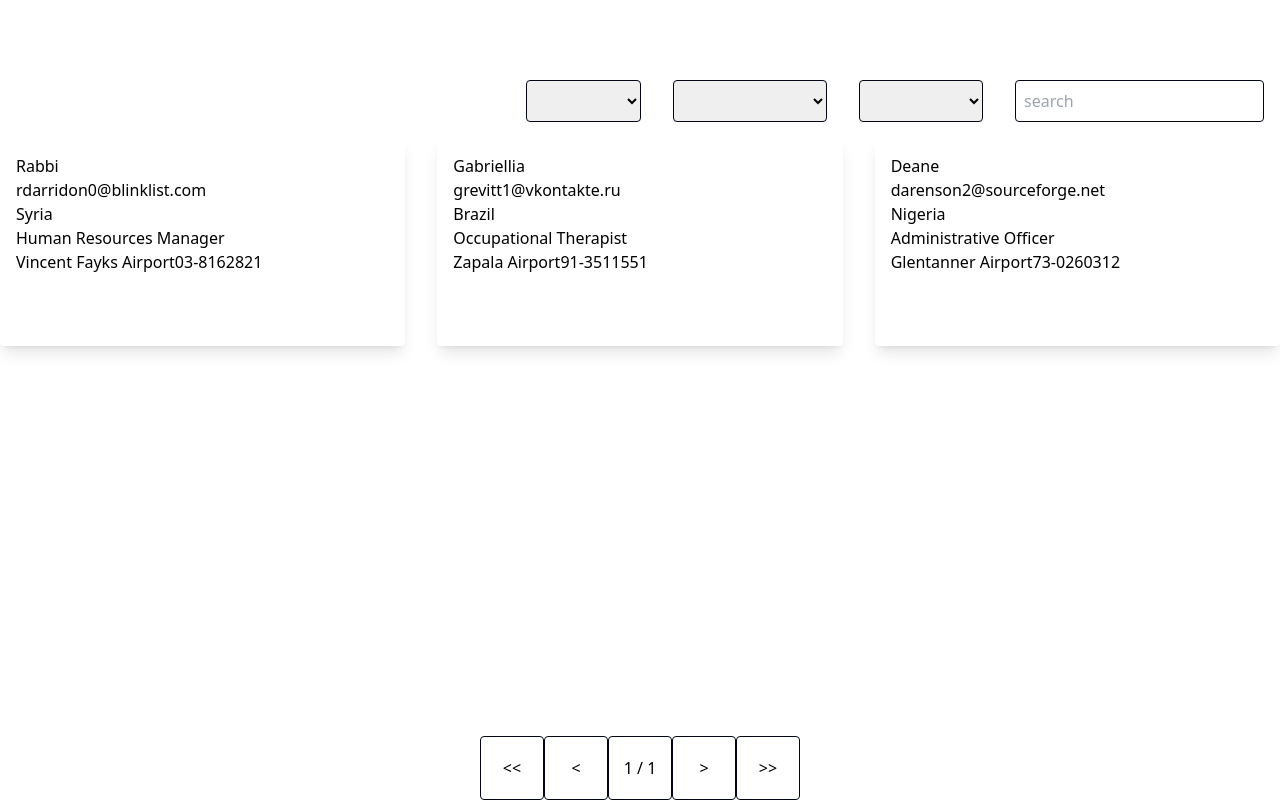
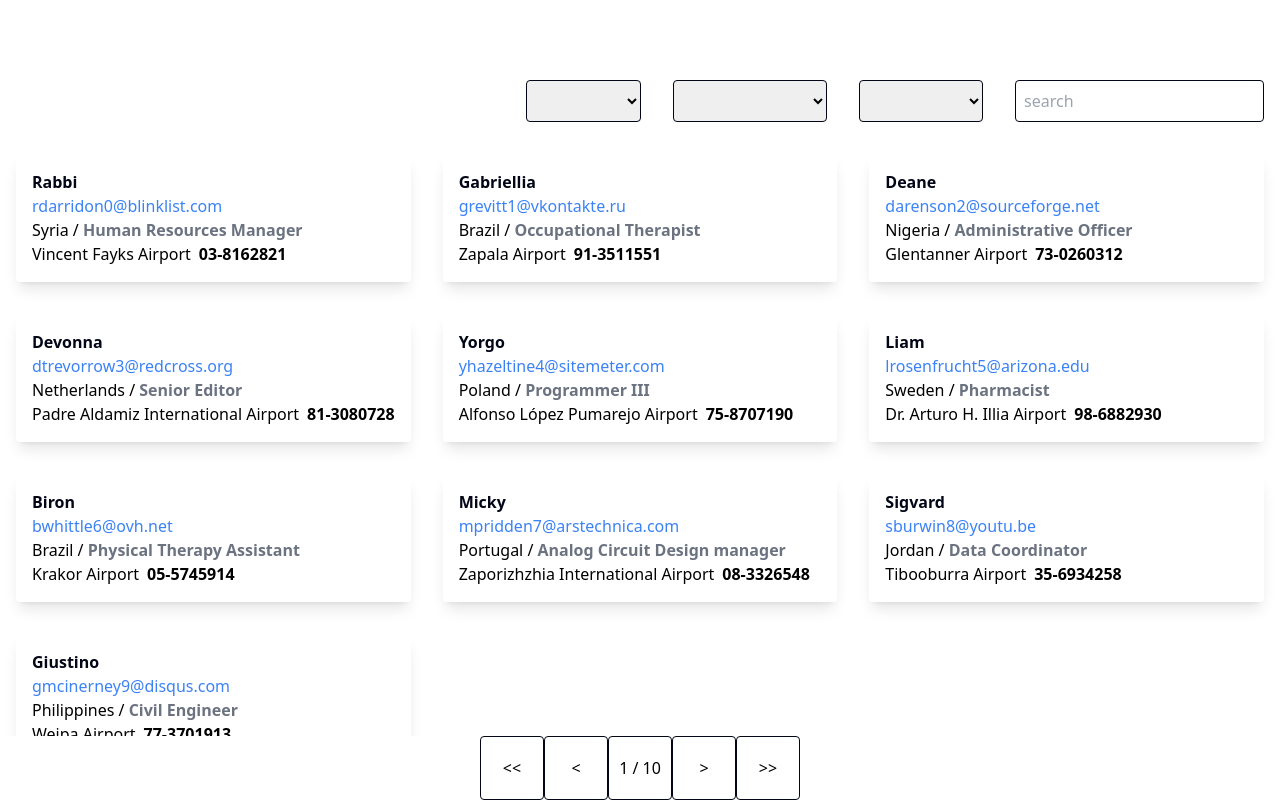
Before and after one commit to dgonzalez870/employee-registration, an Angular app in the folder front-end/: page /employees/list in a window 1280 px wide. Built offline with nearby package versions, Linux system fonts and the light colour scheme.

Commit message:
fix: employees-list styles

```diff
--- a/front-end/src/app/employees/employees-list/employees-info-card/employees-info-card.component.html
+++ b/front-end/src/app/employees/employees-list/employees-info-card/employees-info-card.component.html
@@ -1,7 +1,11 @@
-<div>{{ data.name }}</div>
-<div>{{ data.email }}</div>
-<div>{{ data.country }}</div>
-<div>{{ data.jobArea }}</div>
+<div class="text-slate-950 font-bold">{{ data.name }}</div>
+<div class="text-blue-500">{{ data.email }}</div>
+<div class="flex">
+  <div>{{ data.country }}</div>
+  &nbsp;/&nbsp;
+  <div class="text-gray-500 font-bold">{{ data.jobArea }}</div>
+</div>
 <div>
-  {{ data.document }}<span></span> <span>{{ data.idCode }}</span>
+  {{ data.document }}<span></span>
+  <span class="font-bold ml-2">{{ data.idCode }}</span>
 </div>
--- a/front-end/src/app/employees/employees-list/employees-list.component.html
+++ b/front-end/src/app/employees/employees-list/employees-list.component.html
@@ -39,16 +39,20 @@
   />
 </div>
 <div
-  class="container mx-auto grid gap-8 grid-cols-1 sm:grid-cols-2 md:grid-cols-3 grow"
+  class="cards-container container mx-auto grid gap-8 grid-cols-1 sm:grid-cols-2 md:grid-cols-3 grow"
 >
   @for (item of employees$ | async; track $index) {
   <app-employees-info-card
-    class="shadow-lg rounded p-4 max-h-52"
+    class="shadow-lg rounded p-4 max-h-30"
     [data]="item"
   ></app-employees-info-card>
   }
 </div>
 
 <div class="flex justify-center">
-  <app-paginator (pageChange)="onPageChange($event)"></app-paginator>
+  <app-paginator
+    [currentPage]="page"
+    [totalPages]="totalPages"
+    (pageChange)="onPageChange($event)"
+  ></app-paginator>
 </div>
--- a/front-end/src/app/employees/employees-list/employees-list.component.scss
+++ b/front-end/src/app/employees/employees-list/employees-list.component.scss
@@ -0,0 +1,7 @@
+:host {
+  .cards-container {
+    height: calc(100% - 20rem);
+    overflow: auto;
+    padding: 1rem;
+  }
+}
--- a/front-end/src/app/employees/employees-list/employees-list.component.ts
+++ b/front-end/src/app/employees/employees-list/employees-list.component.ts
@@ -51,6 +51,9 @@ export class EmployeesListComponent implements OnInit, OnDestroy {
   public documents$ = this.employeesListService.getDocuments$();
   public jobAreas$ = this.employeesListService.getJobAreas$();
 
+  public page = 1;
+  public totalPages = 10;
+
   public searchForm: FormGroup = this.formBuilder.group({
     term: [''],
     countries: [''],
@@ -71,10 +74,13 @@ export class EmployeesListComponent implements OnInit, OnDestroy {
     this.employeesListService.loadCountries();
     this.employeesListService.loadDocuments();
     this.employeesListService.loadJobAreas();
-    this.employeesListService.searchEmployees();
 
     this.sub$.add(
       this.activatedRoute.queryParams.subscribe((params) => {
+        this.employeesListService.searchEmployees({
+          ...params,
+        });
+        this.page = params['page'] ? +params['page'] : 1;
         this.searchForm.patchValue(params, { emitEvent: false });
       })
     );
@@ -86,6 +92,7 @@ export class EmployeesListComponent implements OnInit, OnDestroy {
           this.router.navigate([], {
             queryParams: {
               ...value,
+              page: this.page,
             },
           });
         })
@@ -96,5 +103,13 @@ export class EmployeesListComponent implements OnInit, OnDestroy {
     this.sub$.unsubscribe();
   }
 
-  onPageChange(event: number): void {}
+  onPageChange(event: number): void {
+    this.page = event;
+    this.router.navigate([], {
+      queryParamsHandling: 'merge',
+      queryParams: {
+        page: this.page,
+      },
+    });
+  }
 }
--- a/front-end/src/app/employees/employees-list/employees-list.service.ts
+++ b/front-end/src/app/employees/employees-list/employees-list.service.ts
@@ -16,6 +16,7 @@ import {
 import {
   LoadJobAreasService,
 } from './services/load-job-areas/load-job-areas.service';
+import { EmployeeSearchParams } from './services/search-employees/models';
 import {
   SearchEmployeesService,
 } from './services/search-employees/search-employees.service';
@@ -63,8 +64,8 @@ export class EmployeesListService {
     return this.jobAreas$.asObservable();
   }
 
-  public searchEmployees(): void {
-    this.searchEmployeesService.exec().subscribe((employees) => {
+  public searchEmployees(query: EmployeeSearchParams): void {
+    this.searchEmployeesService.exec(query).subscribe((employees) => {
       this.employees$.next(employees);
     });
   }
--- /dev/null
+++ b/front-end/src/app/employees/employees-list/services/search-employees/models/index.ts
@@ -0,0 +1 @@
+export * from './employee-search-params';
--- a/front-end/src/app/employees/employees-list/services/search-employees/search-employees.service.ts
+++ b/front-end/src/app/employees/employees-list/services/search-employees/search-employees.service.ts
@@ -7,6 +7,7 @@ import {
 
 import { EmployeeInfo } from '../../models/employee-info';
 import { FakeEmployees } from './fake-data';
+import { EmployeeSearchParams } from './models';
 
 @Injectable({
   providedIn: 'root',
@@ -14,7 +15,10 @@ import { FakeEmployees } from './fake-data';
 export class SearchEmployeesService {
   constructor() {}
 
-  public exec(): Observable<EmployeeInfo[]> {
-    return of(FakeEmployees.slice(0, 3));
+  public exec(query: EmployeeSearchParams): Observable<EmployeeInfo[]> {
+    const { page = 1, pageSize = 10 } = query;
+    const offset = (page - 1) * pageSize;
+    const limit = offset + pageSize;
+    return of(FakeEmployees.slice(offset, limit));
   }
 }
--- a/front-end/src/app/lib/paginator/paginator.component.html
+++ b/front-end/src/app/lib/paginator/paginator.component.html
@@ -2,7 +2,7 @@
   type="button"
   class="min-w-16 min-h-16"
   appFormcontrolUi
-  (onPageChange)="('start')"
+  (click)="onPageChange('start')"
 >
   <<
 </button>
@@ -10,7 +10,7 @@
   type="button"
   class="min-w-16 min-h-16"
   appFormcontrolUi
-  (onPageChange)="('prev')"
+  (click)="onPageChange('prev')"
 >
   <
 </button>
@@ -23,7 +23,7 @@
   type="button"
   class="min-w-16 min-h-16"
   appFormcontrolUi
-  (onPageChange)="('next')"
+  (click)="onPageChange('next')"
 >
   >
 </button>
@@ -31,7 +31,7 @@
   type="button"
   class="min-w-16 min-h-16"
   appFormcontrolUi
-  (onPageChange)="('end')"
+  (click)="onPageChange('end')"
 >
   >>
 </button>
--- a/front-end/src/app/lib/paginator/paginator.component.ts
+++ b/front-end/src/app/lib/paginator/paginator.component.ts
@@ -1,4 +1,5 @@
 import {
+  ChangeDetectionStrategy,
   Component,
   EventEmitter,
   HostBinding,
@@ -14,6 +15,7 @@ import { FormcontrolUiDirective } from '../formcontrol-ui';
   imports: [FormcontrolUiDirective],
   templateUrl: './paginator.component.html',
   styleUrl: './paginator.component.scss',
+  changeDetection: ChangeDetectionStrategy.OnPush,
 })
 export class PaginatorComponent {
   @HostBinding('class') classes = 'flex';
```
Also changed, not shown: front-end/src/app/employees/employees-list/services/search-employees/models/employee-search-params.ts (added, +8 -0 lines).
